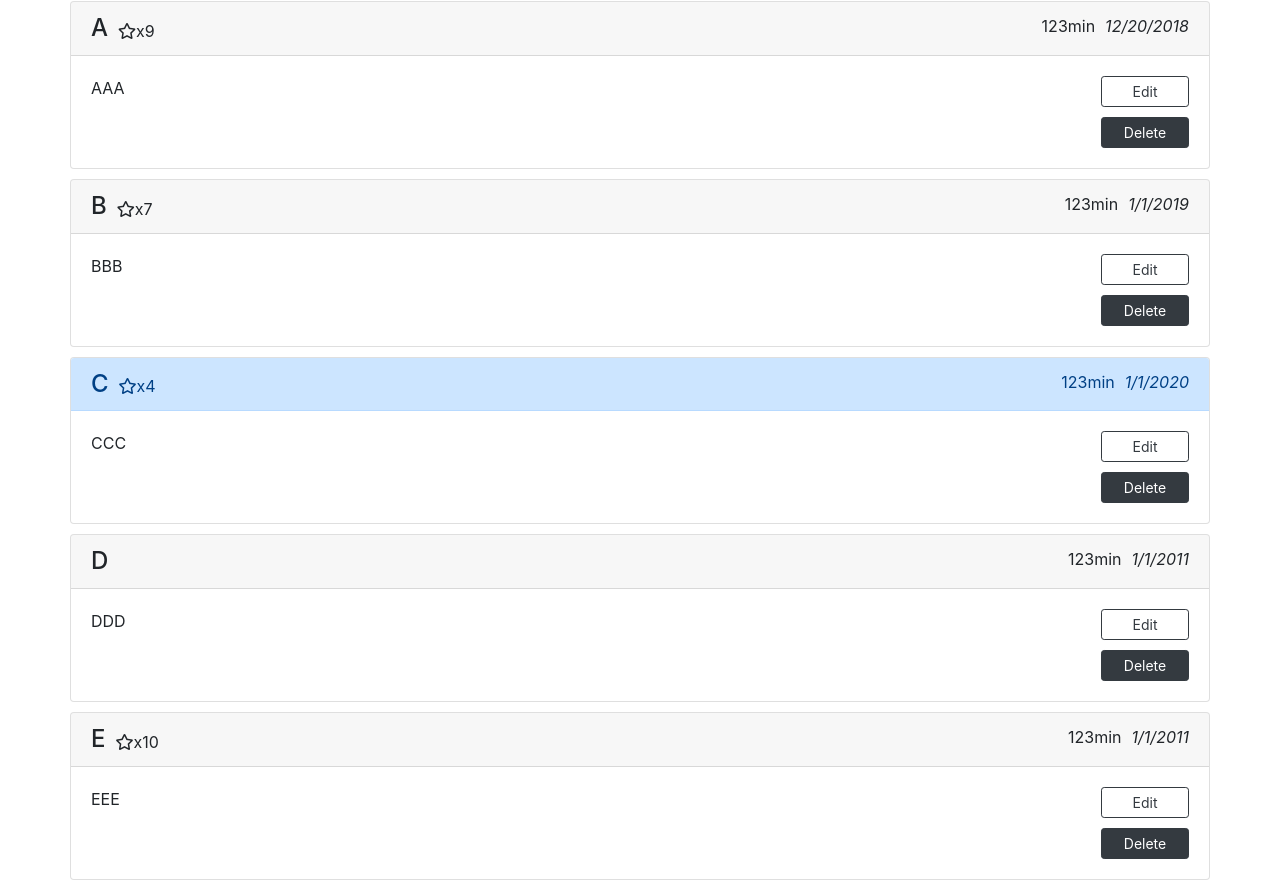
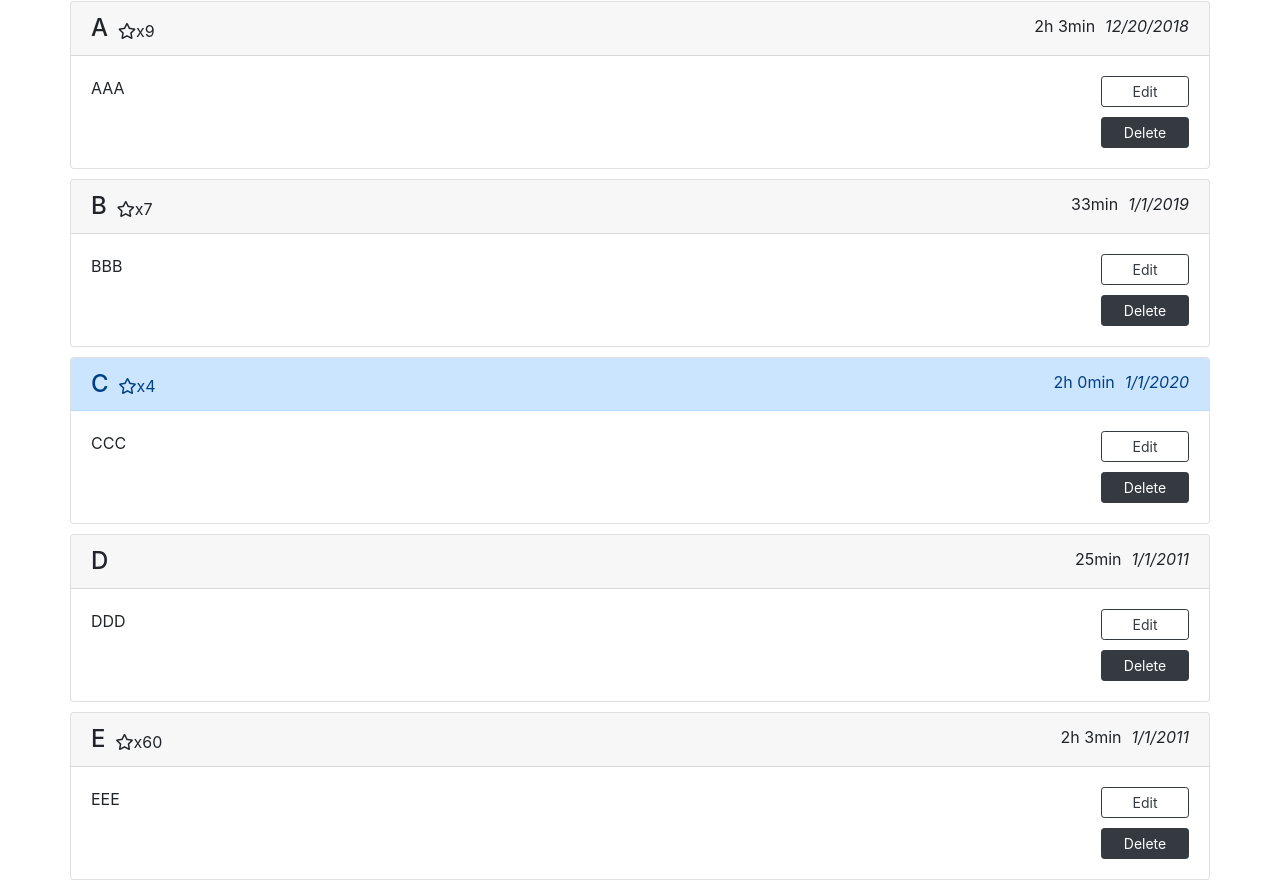
Before and after one commit to Klim711/angular-2018-course, an Angular app: page /listing in a window 1280 px wide. Shown: the part 218-1099 px from the top of the page. Built offline with nearby package versions, Linux system fonts and the light colour scheme.

Commit message:
Add courseDuration pipe

```diff
--- a/src/app/listing/courses-list-item/courses-list-item.component.html
+++ b/src/app/listing/courses-list-item/courses-list-item.component.html
@@ -4,7 +4,7 @@
       <h4>{{courseItem.title | uppercase}}</h4>
       <span *ngIf="courseItem.rating"><i class="far fa-star"></i>x{{courseItem.rating}}</span>
     </div>
-    <span class="course-duration">{{courseItem.duration}}min</span>
+    <span class="course-duration">{{courseItem.duration | courseDuration}}</span>
     <span class="course-date">{{courseItem.create_date}}</span>
   </div>
   <div class="card-body">
--- a/src/app/listing/listing-page/listing-page.component.ts
+++ b/src/app/listing/listing-page/listing-page.component.ts
@@ -25,7 +25,7 @@ export class ListingPageComponent implements OnInit {
         id: 2,
         title: 'b',
         create_date: '1/1/2019',
-        duration: 123,
+        duration: 33,
         description: 'BBB',
         rating: 7,
       },
@@ -33,7 +33,7 @@ export class ListingPageComponent implements OnInit {
         id: 3,
         title: 'c',
         create_date: '1/1/2020',
-        duration: 123,
+        duration: 120,
         description: 'CCC',
         rating: 4,
       },
@@ -41,7 +41,7 @@ export class ListingPageComponent implements OnInit {
         id: 4,
         title: 'D',
         create_date: '1/1/2011',
-        duration: 123,
+        duration: 25,
         description: 'DDD',
         rating: null,
       },
@@ -51,13 +51,13 @@ export class ListingPageComponent implements OnInit {
         create_date: '1/1/2011',
         duration: 123,
         description: 'EEE',
-        rating: 10,
+        rating: 60,
       },
       {
         id: 6,
         title: 'F',
         create_date: '1/1/2011',
-        duration: 123,
+        duration: 59,
         description: 'FFF',
         rating: 6,
       },
--- a/src/app/listing/listing.module.ts
+++ b/src/app/listing/listing.module.ts
@@ -9,6 +9,7 @@ import { AddCourseComponent } from './add-course/add-course.component';
 import { LoadMoreComponent } from './load-more/load-more.component';
 import { CourseClassPipe } from './pipes/course-class.pipe';
 import { NoCoursesComponent } from './no-courses/no-courses.component';
+import { CourseDurationPipe } from './pipes/course-duration.pipe';
 
 @NgModule({
   declarations: [
@@ -20,7 +21,8 @@ import { NoCoursesComponent } from './no-courses/no-courses.component';
     AddCourseComponent,
     LoadMoreComponent,
     CourseClassPipe,
-    NoCoursesComponent
+    NoCoursesComponent,
+    CourseDurationPipe
   ],
   imports: [
     CommonModule
--- /dev/null
+++ b/src/app/listing/pipes/course-duration.pipe.ts
@@ -0,0 +1,15 @@
+import { Pipe, PipeTransform } from '@angular/core';
+
+@Pipe({
+  name: 'courseDuration'
+})
+export class CourseDurationPipe implements PipeTransform {
+
+  transform(duration: number): string {
+    const hours = Math.floor(duration / 60);
+    const minutes = duration % 60;
+
+    return (hours ? `${hours}h` : ``) + ` ${minutes}min`;
+  }
+
+}
```
Also changed, not shown: 1 other file (tests, documents, lock files or other folders).
